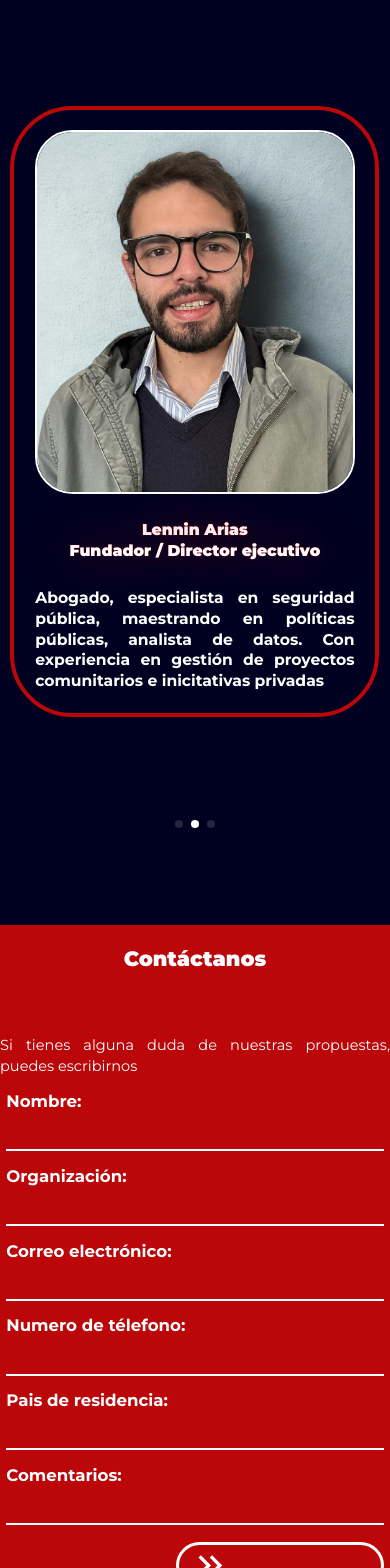
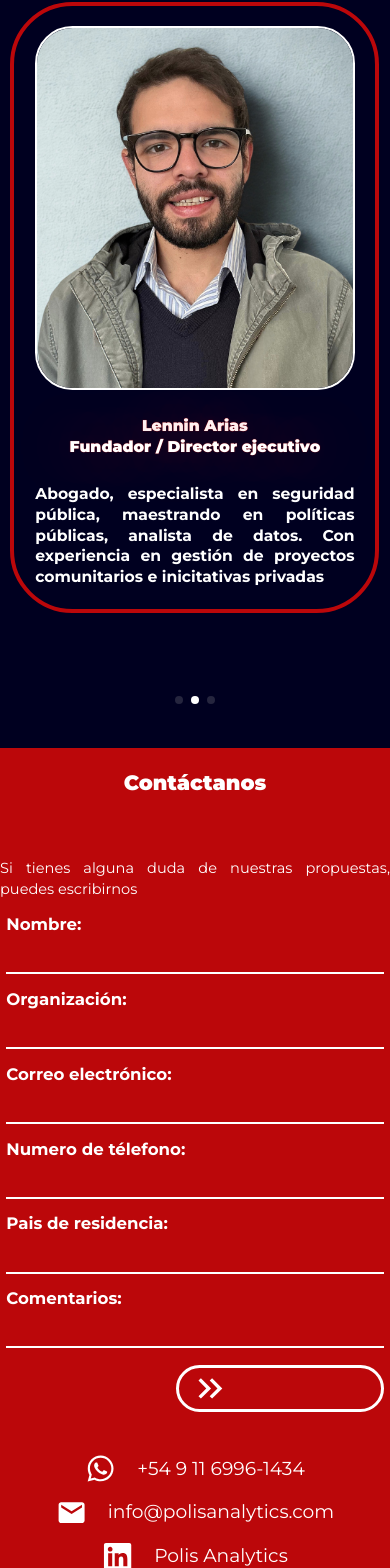
Before and after one commit to PolisAnalytics/landing-page, a Next.js app: page /about-us in a window 390 px wide. Shown: the part 1685-3253 px from the top of the page. Built offline with nearby package versions, Linux system fonts and the light colour scheme; no server answers.

Commit message:
update-sryles-finals

```diff
--- a/src/app/about-us/page.module.scss
+++ b/src/app/about-us/page.module.scss
@@ -76,7 +76,7 @@
         h3 {
             margin-bottom: 10rem;
             @media screen and (max-width:1023px) {
-                margin-bottom: 5rem;
+                margin-bottom: 0rem;
             }
         }
     }
--- a/src/app/globals.scss
+++ b/src/app/globals.scss
@@ -195,7 +195,7 @@ body {
   // --swiper-pagination-color: #fff;
 }
 .swiper {
-  padding: 10rem 0!important;
+  padding: 5rem 0 8rem!important;
   // overflow: visible!important;
   // overflow-x: hidden!important;
 }
--- a/src/components/Molecules/AboutSection/styles.module.scss
+++ b/src/components/Molecules/AboutSection/styles.module.scss
@@ -85,7 +85,7 @@
         h3 {
             margin-bottom: 10rem;
             @media screen and (max-width:1023px) {
-                margin-bottom: 5rem;
+                margin-bottom: 0rem;
             }
         }
     }
@@ -97,7 +97,7 @@
             padding: 0;
         }
         .team {
-            margin-bottom: 8rem;
+            margin-bottom: 2rem;
             margin-top: 8rem;
         }
         h2, h3 {
--- a/src/components/Organisms/Footer/footer.module.scss
+++ b/src/components/Organisms/Footer/footer.module.scss
@@ -7,6 +7,7 @@
     display: flex;
     flex-direction: column;
     position: relative;
+    margin-top: 3rem;
     h5 {
         font-size: 5rem;
         font-weight: 900;
```
